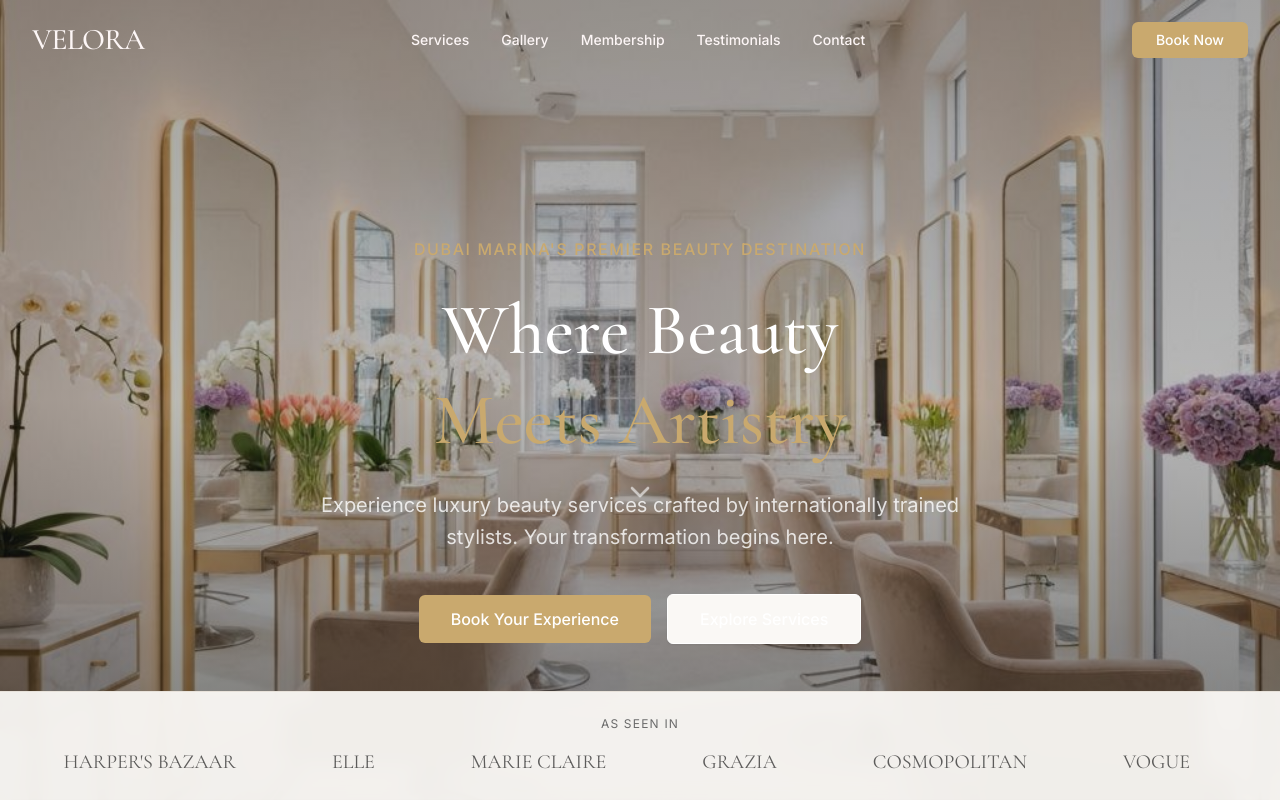
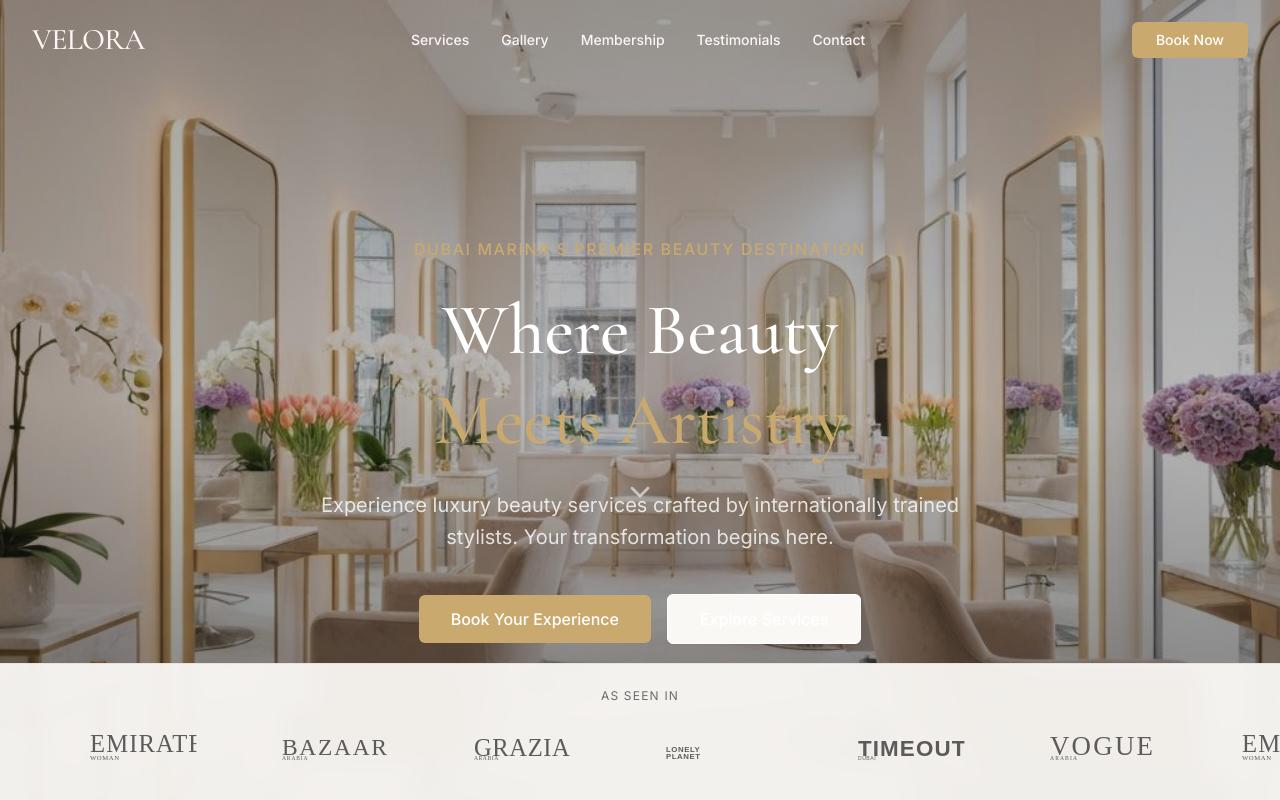
Before and after one commit to mehi290/v0-luxury-beauty-salon-landing-page, a Next.js app: page / in a window 1280 px wide. Shown: the top 800 px of the page. Built offline with nearby package versions, Linux system fonts and the light colour scheme.

Commit message:
feat: add SVG logo components and update hero section\n\nIntroduce publication logos and update marquee for better design.

```diff
--- a/components/hero.tsx
+++ b/components/hero.tsx
@@ -4,14 +4,22 @@ import { useEffect, useRef } from "react"
 import Image from "next/image"
 import { Button } from "@/components/ui/button"
 import { ChevronDown } from "lucide-react"
+import {
+  VogueArabiaLogo,
+  EmiratesWomanLogo,
+  BazaarArabiaLogo,
+  GraziaArabiaLogo,
+  LonelyPlanetLogo,
+  TimeOutLogo,
+} from "./logos/publication-logos"
 
 const seenInBrands = [
-  "VOGUE",
-  "HARPER'S BAZAAR",
-  "ELLE",
-  "MARIE CLAIRE",
-  "GRAZIA",
-  "COSMOPOLITAN",
+  { id: "vogue", component: VogueArabiaLogo },
+  { id: "emirates", component: EmiratesWomanLogo },
+  { id: "bazaar", component: BazaarArabiaLogo },
+  { id: "grazia", component: GraziaArabiaLogo },
+  { id: "lonelyplanet", component: LonelyPlanetLogo },
+  { id: "timeout", component: TimeOutLogo },
 ]
 
 export function Hero() {
@@ -118,34 +126,40 @@ export function Hero() {
       {/* Seen In Marquee */}
       <div className="absolute bottom-0 left-0 right-0 z-10 bg-background/95 backdrop-blur-sm py-6 border-t border-border">
         <div className="mx-auto max-w-7xl px-4">
-          <p className="text-center text-muted-foreground text-xs uppercase tracking-widest mb-4">
+          <p className="text-center text-muted-foreground text-xs uppercase tracking-widest mb-6">
             As Seen In
           </p>
         </div>
         <div className="relative overflow-hidden">
           <div className="flex animate-marquee">
             {/* First set */}
-            {seenInBrands.map((brand, index) => (
+            {seenInBrands.map((brand) => {
+              const LogoComponent = brand.component
+              return (
                 <div
-                key={`brand-1-${index}`}
-                className="flex-shrink-0 px-8 sm:px-12"
+                  key={`brand-1-${brand.id}`}
+                  className="flex-shrink-0 px-6 sm:px-10 flex items-center justify-center"
                 >
-                <span className="font-serif text-lg sm:text-xl text-foreground/70 whitespace-nowrap">
-                  {brand}
-                </span>
+                  <div className="text-foreground/70 hover:text-primary transition-colors duration-300 h-12">
+                    <LogoComponent />
                   </div>
-            ))}
+                </div>
+              )
+            })}
             {/* Duplicate for seamless loop */}
-            {seenInBrands.map((brand, index) => (
+            {seenInBrands.map((brand) => {
+              const LogoComponent = brand.component
+              return (
                 <div
-                key={`brand-2-${index}`}
-                className="flex-shrink-0 px-8 sm:px-12"
+                  key={`brand-2-${brand.id}`}
+                  className="flex-shrink-0 px-6 sm:px-10 flex items-center justify-center"
                 >
-                <span className="font-serif text-lg sm:text-xl text-foreground/70 whitespace-nowrap">
-                  {brand}
-                </span>
+                  <div className="text-foreground/70 hover:text-primary transition-colors duration-300 h-12">
+                    <LogoComponent />
                   </div>
-            ))}
+                </div>
+              )
+            })}
           </div>
         </div>
       </div>
--- /dev/null
+++ b/components/logos/publication-logos.tsx
@@ -0,0 +1,111 @@
+"use client"
+
+export function VogueArabiaLogo() {
+  return (
+    <svg
+      viewBox="0 0 200 60"
+      className="w-24 h-auto sm:w-28"
+      fill="currentColor"
+      aria-label="Vogue Arabia"
+    >
+      {/* Stylized V with serif elegance */}
+      <text x="10" y="48" fontFamily="serif" fontSize="48" fontWeight="300" letterSpacing="4">
+        VOGUE
+      </text>
+      <text x="10" y="58" fontFamily="serif" fontSize="10" fontWeight="400" letterSpacing="2">
+        ARABIA
+      </text>
+    </svg>
+  )
+}
+
+export function EmiratesWomanLogo() {
+  return (
+    <svg
+      viewBox="0 0 200 60"
+      className="w-24 h-auto sm:w-28"
+      fill="currentColor"
+      aria-label="Emirates Woman"
+    >
+      {/* Elegant script-like presentation */}
+      <text x="10" y="42" fontFamily="serif" fontSize="44" fontWeight="300" letterSpacing="2">
+        EMIRATES
+      </text>
+      <text x="10" y="58" fontFamily="serif" fontSize="12" fontWeight="400" letterSpacing="1">
+        WOMAN
+      </text>
+    </svg>
+  )
+}
+
+export function BazaarArabiaLogo() {
+  return (
+    <svg
+      viewBox="0 0 200 60"
+      className="w-24 h-auto sm:w-28"
+      fill="currentColor"
+      aria-label="Bazaar Arabia"
+    >
+      <text x="10" y="48" fontFamily="serif" fontSize="42" fontWeight="400" letterSpacing="3">
+        BAZAAR
+      </text>
+      <text x="10" y="58" fontFamily="serif" fontSize="10" fontWeight="400" letterSpacing="1.5">
+        ARABIA
+      </text>
+    </svg>
+  )
+}
+
+export function GraziaArabiaLogo() {
+  return (
+    <svg
+      viewBox="0 0 200 60"
+      className="w-24 h-auto sm:w-28"
+      fill="currentColor"
+      aria-label="Grazia Arabia"
+    >
+      <text x="10" y="50" fontFamily="serif" fontSize="44" fontWeight="500" letterSpacing="1">
+        GRAZIA
+      </text>
+      <text x="10" y="58" fontFamily="serif" fontSize="10" fontWeight="400" letterSpacing="1">
+        ARABIA
+      </text>
+    </svg>
+  )
+}
+
+export function LonelyPlanetLogo() {
+  return (
+    <svg
+      viewBox="0 0 200 60"
+      className="w-24 h-auto sm:w-28"
+      fill="currentColor"
+      aria-label="Lonely Planet"
+    >
+      <text x="10" y="42" fontFamily="sans-serif" fontSize="14" fontWeight="700" letterSpacing="1">
+        LONELY
+      </text>
+      <text x="10" y="55" fontFamily="sans-serif" fontSize="14" fontWeight="700" letterSpacing="1">
+        PLANET
+      </text>
+    </svg>
+  )
+}
+
+export function TimeOutLogo() {
+  return (
+    <svg
+      viewBox="0 0 200 60"
+      className="w-24 h-auto sm:w-28"
+      fill="currentColor"
+      aria-label="TimeOut Dubai"
+    >
+      <text x="10" y="50" fontFamily="sans-serif" fontSize="40" fontWeight="700" letterSpacing="2">
+        TIMEOUT
+      </text>
+      <text x="10" y="58" fontFamily="sans-serif" fontSize="9" fontWeight="400" letterSpacing="1">
+        DUBAI
+      </text>
+    </svg>
+  )
+}
```
Lines whose indentation alone changed are shown as unchanged.
